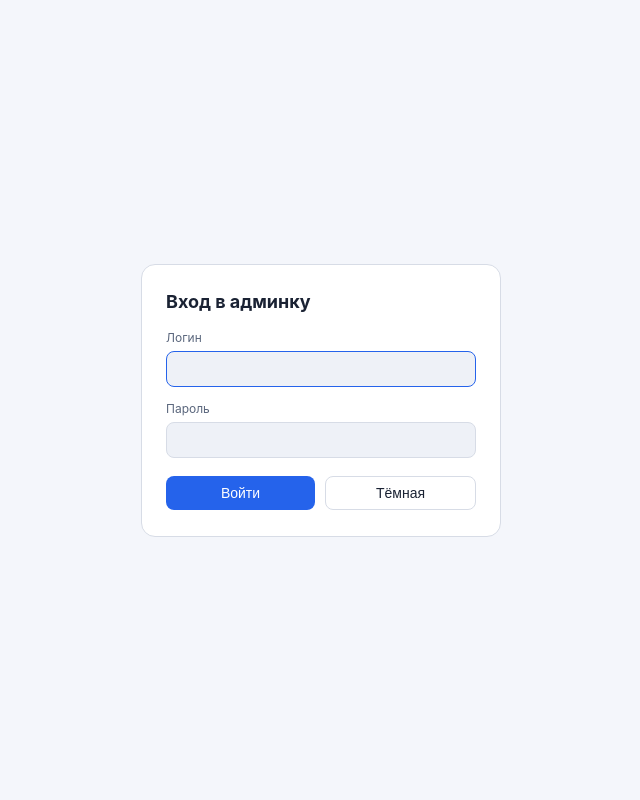
After one commit to yurzla/platforma_kurses, a Python web app: template src/courses_assistant/entrypoints/api/templates/login.html in a window 1280 px wide. The commit adds this page. Shown: the whole page, without its empty margins (319-959 px from the left). Run offline with Jinja, Linux system fonts and the light colour scheme; the template is opened without the code that fills it, so the values that code supplies are empty.

Commit message:
feat: admin login/password auth and dashboard theme switching
- replace ADMIN_TOKEN with ADMIN_USERNAME/ADMIN_PASSWORD login (signed session cookie)
- add /login and /logout, redirect HTML pages, 401 for admin API
- add light/dark theme toggle (persisted, no-flash) on dashboard and login
- refactor base layout, add login page and theme.js
- add itsdangerous and python-multipart deps; update env example, compose, README

```diff
--- a/docker-compose.yml
+++ b/docker-compose.yml
@@ -14,7 +14,10 @@ x-app-env: &app-env
   JOB_RETENTION_DAYS: ${JOB_RETENTION_DAYS:-7}
   CRON_INTERVAL_SECONDS: ${CRON_INTERVAL_SECONDS:-3600}
   REDIS_STREAM_MAXLEN: ${REDIS_STREAM_MAXLEN:-10000}
-  ADMIN_TOKEN: ${ADMIN_TOKEN:-}
+  ADMIN_USERNAME: ${ADMIN_USERNAME:-}
+  ADMIN_PASSWORD: ${ADMIN_PASSWORD:-}
+  ADMIN_SESSION_SECRET: ${ADMIN_SESSION_SECRET:-}
+  ADMIN_COOKIE_SECURE: ${ADMIN_COOKIE_SECURE:-false}
 
 services:
   postgres:
--- a/pyproject.toml
+++ b/pyproject.toml
@@ -19,6 +19,8 @@ dependencies = [
     "pydantic-settings>=2.4",
     "structlog>=24.1",
     "typer>=0.12",
+    "itsdangerous>=2.2",
+    "python-multipart>=0.0.9",
 ]
 
 [dependency-groups]
--- a/src/courses_assistant/entrypoints/api/static/dashboard.css
+++ b/src/courses_assistant/entrypoints/api/static/dashboard.css
@@ -6,6 +6,22 @@
   --muted: #8b97ab;
   --border: #2a3346;
   --accent: #4f8cff;
+  --ok: #3fb950;
+  --warn: #d9a441;
+  --err: #f85149;
+}
+
+:root[data-theme="light"] {
+  --bg: #f4f6fb;
+  --panel: #ffffff;
+  --panel-2: #eef1f7;
+  --text: #1a2233;
+  --muted: #5b677d;
+  --border: #d7dce6;
+  --accent: #2563eb;
+  --ok: #1a7f37;
+  --warn: #9a6700;
+  --err: #cf222e;
 }
 
 * { box-sizing: border-box; }
@@ -68,10 +84,10 @@ main { padding: 20px 22px 48px; }
 .card-value { font-size: 26px; font-weight: 700; }
 .card-label { color: var(--muted); font-size: 12px; text-transform: uppercase; letter-spacing: .5px; }
 
-.card[data-status="queued"] .card-value { color: #d9a441; }
-.card[data-status="running"] .card-value { color: #4f8cff; }
-.card[data-status="done"] .card-value { color: #3fb950; }
-.card[data-status="failed"] .card-value { color: #f85149; }
+.card[data-status="queued"] .card-value { color: var(--warn); }
+.card[data-status="running"] .card-value { color: var(--accent); }
+.card[data-status="done"] .card-value { color: var(--ok); }
+.card[data-status="failed"] .card-value { color: var(--err); }
 
 .panel {
   background: var(--panel);
@@ -118,10 +134,10 @@ tbody tr:hover { background: var(--panel-2); }
 .truncate { max-width: 320px; overflow: hidden; text-overflow: ellipsis; white-space: nowrap; }
 
 .badge { display: inline-block; padding: 2px 9px; border-radius: 999px; font-size: 12px; font-weight: 600; }
-.badge.queued { background: rgba(217,164,65,.15); color: #d9a441; }
-.badge.running { background: rgba(79,140,255,.15); color: #4f8cff; }
-.badge.done { background: rgba(63,185,80,.15); color: #3fb950; }
-.badge.failed { background: rgba(248,81,73,.15); color: #f85149; }
+.badge.queued { background: color-mix(in srgb, var(--warn) 15%, transparent); color: var(--warn); }
+.badge.running { background: color-mix(in srgb, var(--accent) 15%, transparent); color: var(--accent); }
+.badge.done { background: color-mix(in srgb, var(--ok) 15%, transparent); color: var(--ok); }
+.badge.failed { background: color-mix(in srgb, var(--err) 15%, transparent); color: var(--err); }
 
 .pager { display: flex; align-items: center; gap: 12px; margin-top: 12px; }
 .hidden { display: none !important; }
@@ -131,9 +147,52 @@ tbody tr:hover { background: var(--panel-2); }
   bottom: 20px;
   left: 50%;
   transform: translateX(-50%);
-  background: #f85149;
+  background: var(--err);
   color: #fff;
   padding: 10px 18px;
   border-radius: 8px;
   z-index: 50;
 }
+
+.actions { display: flex; align-items: center; gap: 8px; }
+.actions form { margin: 0; }
+
+.login-wrap {
+  min-height: 100vh;
+  display: flex;
+  align-items: center;
+  justify-content: center;
+  padding: 24px;
+}
+
+.login-card {
+  width: 100%;
+  max-width: 360px;
+  background: var(--panel);
+  border: 1px solid var(--border);
+  border-radius: 14px;
+  padding: 26px 24px;
+  display: flex;
+  flex-direction: column;
+  gap: 14px;
+}
+.login-card h1 { margin: 0 0 4px; font-size: 18px; }
+.login-card label { display: flex; flex-direction: column; gap: 6px; color: var(--muted); font-size: 12px; }
+.login-card input {
+  background: var(--panel-2);
+  border: 1px solid var(--border);
+  color: var(--text);
+  border-radius: 8px;
+  padding: 9px 11px;
+  font-size: 14px;
+}
+.login-card input:focus { outline: none; border-color: var(--accent); }
+.login-actions { display: flex; gap: 10px; margin-top: 4px; }
+.login-actions .btn { flex: 1; }
+.login-error {
+  background: color-mix(in srgb, var(--err) 15%, transparent);
+  color: var(--err);
+  border-radius: 8px;
+  padding: 9px 12px;
+  font-size: 13px;
+}
--- a/src/courses_assistant/entrypoints/api/static/dashboard.js
+++ b/src/courses_assistant/entrypoints/api/static/dashboard.js
@@ -32,7 +32,11 @@ function showError(message) {
 
 async function getJSON(url) {
   const resp = await fetch(url, { headers: { Accept: "application/json" } });
-  if (resp.status === 401) throw new Error("401: требуется admin token");
+  if (resp.status === 401) {
+    const next = encodeURIComponent(window.location.pathname + window.location.search);
+    window.location.href = "/login?next=" + next;
+    throw new Error("401: требуется вход");
+  }
   if (!resp.ok) throw new Error("HTTP " + resp.status);
   return resp.json();
 }
--- /dev/null
+++ b/src/courses_assistant/entrypoints/api/static/theme.js
@@ -0,0 +1,35 @@
+(function () {
+  var KEY = "theme";
+
+  function current() {
+    return document.documentElement.dataset.theme || "dark";
+  }
+
+  function label(el, theme) {
+    el.textContent = theme === "light" ? "Тёмная" : "Светлая";
+    el.setAttribute("aria-pressed", theme === "light" ? "true" : "false");
+  }
+
+  function apply(theme) {
+    document.documentElement.dataset.theme = theme;
+    try {
+      localStorage.setItem(KEY, theme);
+    } catch (e) {}
+    document.querySelectorAll("[data-theme-toggle]").forEach(function (el) {
+      label(el, theme);
+    });
+  }
+
+  function toggle() {
+    apply(current() === "dark" ? "light" : "dark");
+  }
+
+  document.addEventListener("DOMContentLoaded", function () {
+    document.querySelectorAll("[data-theme-toggle]").forEach(function (el) {
+      el.addEventListener("click", toggle);
+      label(el, current());
+    });
+  });
+
+  window.toggleTheme = toggle;
+})();
--- a/src/courses_assistant/entrypoints/api/templates/base.html
+++ b/src/courses_assistant/entrypoints/api/templates/base.html
@@ -5,22 +5,22 @@
   <meta name="viewport" content="width=device-width, initial-scale=1">
   <title>{% block title %}Courses Assistant · Dashboard{% endblock %}</title>
   <link rel="stylesheet" href="/static/dashboard.css">
+  <script src="/static/theme.js" defer></script>
+  <script>
+    (function () {
+      try {
+        var t = localStorage.getItem("theme");
+        if (!t) {
+          t = window.matchMedia && window.matchMedia("(prefers-color-scheme: light)").matches
+            ? "light" : "dark";
+        }
+        document.documentElement.dataset.theme = t;
+      } catch (e) {}
+    })();
+  </script>
 </head>
 <body>
-  <header class="topbar">
-    <div class="brand">Courses&nbsp;Assistant <span>· dashboard</span></div>
-    <nav class="tabs">
-      <button class="tab active" data-tab="jobs">Jobs</button>
-      <button class="tab" data-tab="dlq">DLQ</button>
-      <button class="tab" data-tab="streams">Streams</button>
-    </nav>
-    <div class="meta">обновлено: <span id="updated">—</span></div>
-  </header>
-
-  <main>
-    {% block content %}{% endblock %}
-  </main>
-
-  <script src="/static/dashboard.js"></script>
+  {% block body %}{% endblock %}
+  {% block scripts %}{% endblock %}
 </body>
 </html>
--- /dev/null
+++ b/src/courses_assistant/entrypoints/api/templates/login.html
@@ -0,0 +1,23 @@
+{% extends "base.html" %}
+
+{% block title %}Вход · Courses Assistant{% endblock %}
+
+{% block body %}
+<div class="login-wrap">
+  <form class="login-card" method="post" action="/login">
+    <h1>Вход в админку</h1>
+    <input type="hidden" name="next" value="{{ next }}">
+    {% if error %}<div class="login-error">{{ error }}</div>{% endif %}
+    <label>Логин
+      <input name="username" value="{{ username|default('') }}" autocomplete="username" autofocus>
+    </label>
+    <label>Пароль
+      <input type="password" name="password" autocomplete="current-password">
+    </label>
+    <div class="login-actions">
+      <button class="btn" type="submit">Войти</button>
+      <button type="button" class="btn ghost" data-theme-toggle aria-pressed="false">Тема</button>
+    </div>
+  </form>
+</div>
+{% endblock %}
```
Also changed, not shown: src/courses_assistant/config.py (+25 -2 lines), src/courses_assistant/entrypoints/api/app.py (+10 -1 lines), src/courses_assistant/entrypoints/api/dependencies.py (+22 -18 lines), src/courses_assistant/entrypoints/api/routers/auth.py (added, +67 -0 lines), src/courses_assistant/entrypoints/api/routers/dashboard.py (+6 -21 lines), src/courses_assistant/entrypoints/api/templates/dashboard.html (+27 -1 lines), src/courses_assistant/entrypoints/api/templating.py (added, +11 -0 lines), tests/api/test_admin.py (+68 -17 lines), tests/unit/test_config.py (+26 -0 lines), README.md, 2 other files.
